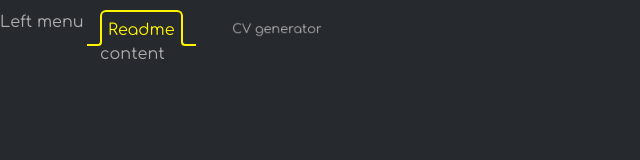
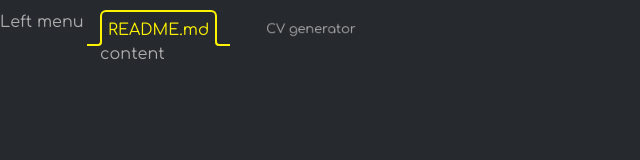
Before and after one commit to Alcadur/hamster-page, a Next.js app: page / in a window 1280 px wide. Shown: the top 160 px of the page, without its empty margins (0-640 px from the left). Built offline with nearby package versions, Linux system fonts and the light colour scheme.

Commit message:
update top menu label

```diff
--- a/src/components/top-menu/top-menu.jsx
+++ b/src/components/top-menu/top-menu.jsx
@@ -5,7 +5,7 @@ import { ROUTE_ABOUT_ME, ROUTE_INDEX } from '@/config/routes';
 
 function TopMenu({ className = "" }) {
     return <nav className={classNames(className)}>
-        <MenuTab path={ROUTE_INDEX}>Readme</MenuTab>
+        <MenuTab path={ROUTE_INDEX}>README.md</MenuTab>
         <MenuTab path={ROUTE_ABOUT_ME}>CV generator</MenuTab>
     </nav>
 }
```
